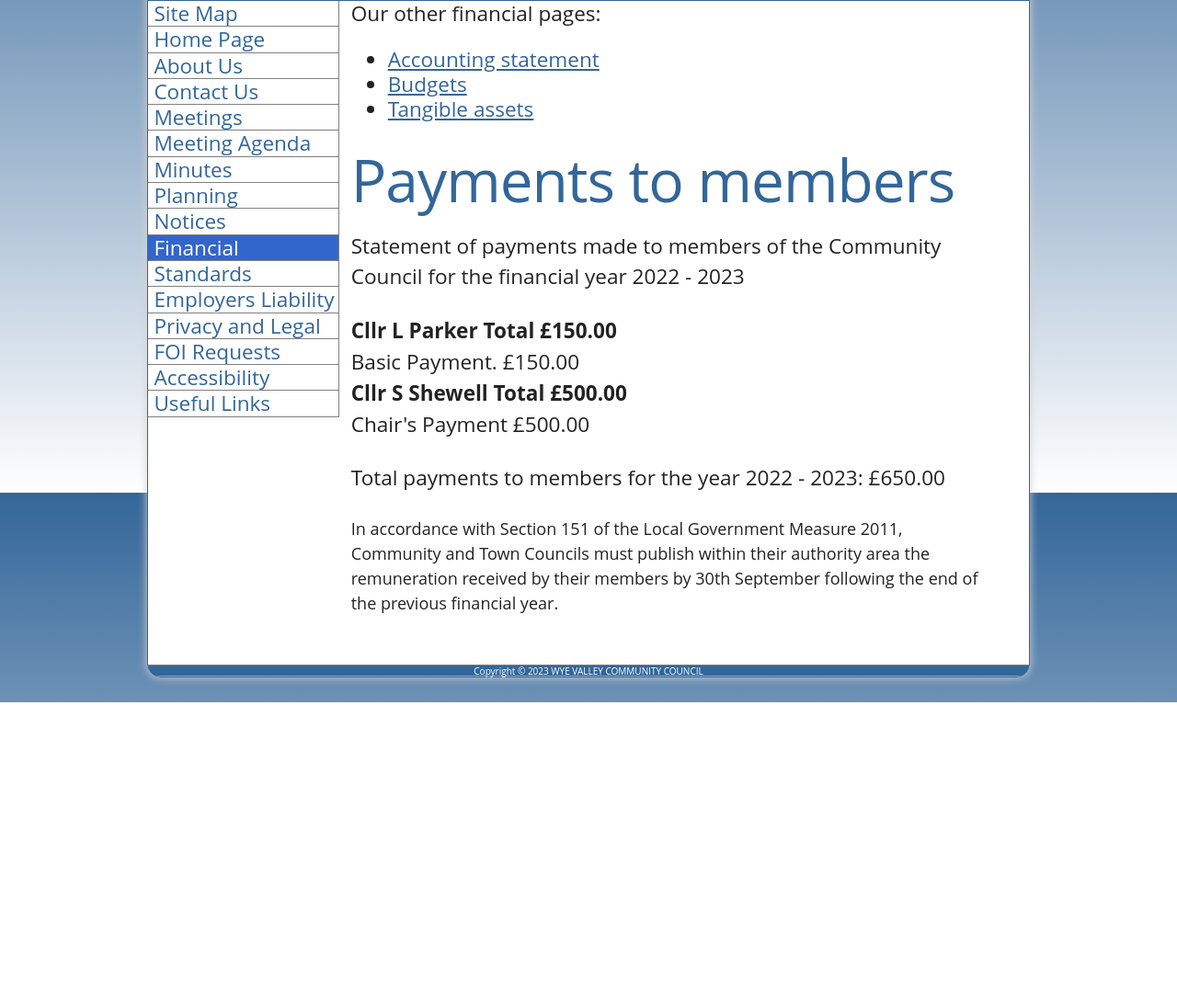
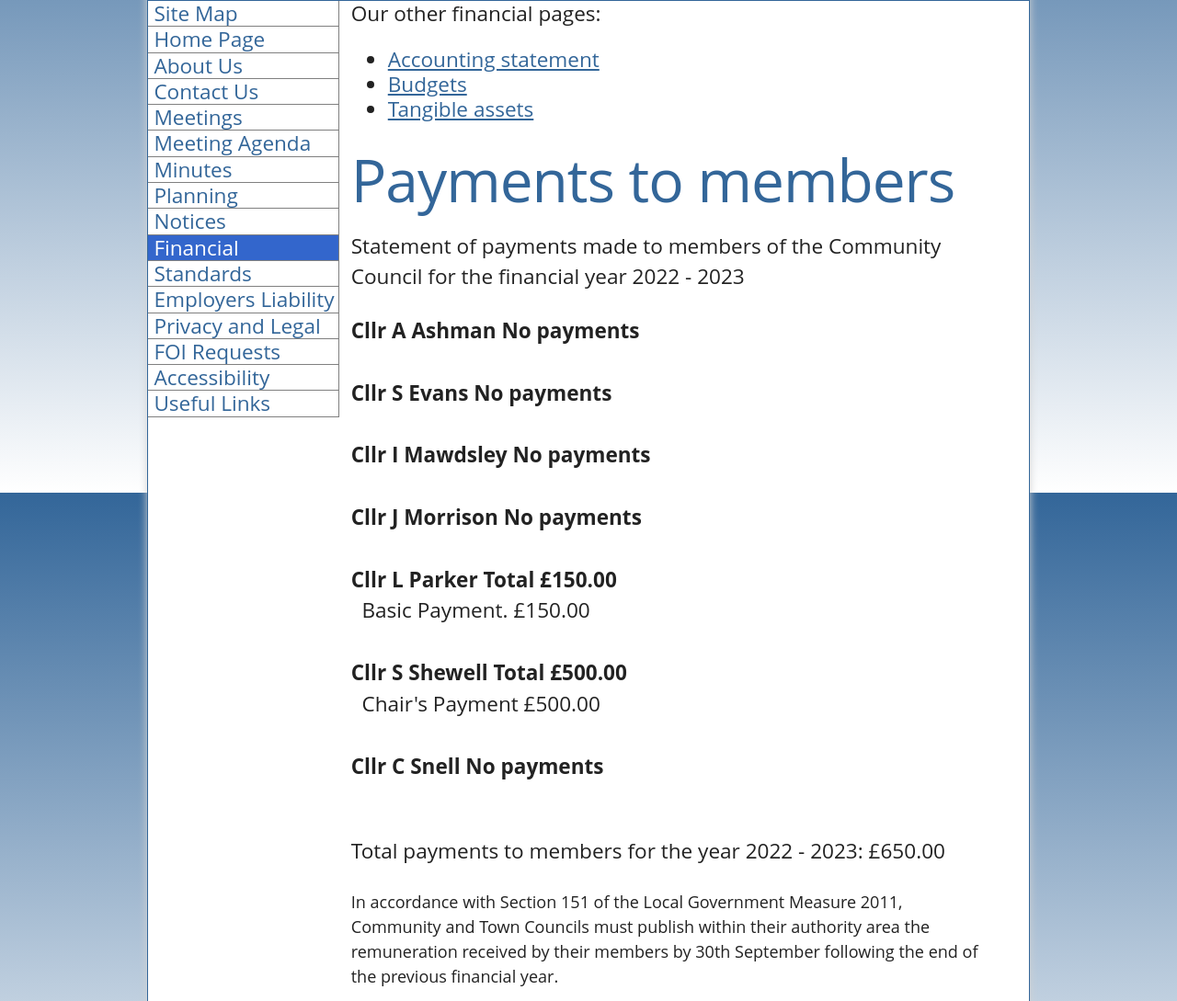
Before and after one commit to gitforsteve/wyevalleycc, a PHP site: page /paymenttomembers.php in a window 1280 px wide. Shown: the part 264-1353 px from the top of the page at 92% size. Before the commit the page ends 1028 px from the top, so only its background shows below. Run offline with PHP 8.4, Linux system fonts and the light colour scheme; data that the repository does not hold is empty.

Commit message:
Update payment display

```diff
--- a/css/wvcc.css
+++ b/css/wvcc.css
@@ -6,10 +6,6 @@
 @viewport {
   zoom: 1;
   width: extend-to-zoom;
-}
-@-ms-viewport {
-  width: extend-to-zoom;
-  zoom: 1;
 }
 @media screen and (max-width: 670px) {
   nav ul li {
@@ -43,6 +39,10 @@ h1 {
   color: #336699;
   font-weight: 500;
   font-size: 5vw;
+}
+
+hr {
+  padding: 0px;
 }
 
 html {
--- a/css/wvcc.scss
+++ b/css/wvcc.scss
@@ -45,6 +45,9 @@ h1{
 	color: $blue;
   font-weight: 500;
 	font-size: 5vw;
+}
+hr {
+	padding: 0px;
 }
 html{
 	//background: $grey;
--- a/paymenttomembers.php
+++ b/paymenttomembers.php
@@ -31,37 +31,40 @@ $year = "2022 - 2023";
 <?PHP
 //"Councillor","Basic Payment","Responsibility Payment","Chair's Payment","Vice Chair's Payment","Loss Allowance","Travel and Subsistence","Cost of Care","Attendance","Other","total"
   foreach($data as $cllr){
-    if(output($cllr->total) !== '0'){
+    if($cllr->total === '0'){
+      printf("<strong>%s No payments</strong><br />",$cllr->councillor);
+    }else{
       printf("<strong>%s Total %s</strong><br />",$cllr->councillor,output($cllr->total));
-      $total += floatval($cllr->total);
     }
+    $total += floatval($cllr->total);
     if(output($cllr->basic) !== '0'){
-      printf("Basic Payment. %s<br />",output($cllr->basic));
+      printf("&nbsp;&nbsp;Basic Payment. %s<br />",output($cllr->basic));
     }
     if(output($cllr->responsibility) !== '0'){
-      printf("Responsibility Payment %s<br />",output($cllr->responsibility));
+      printf("&nbsp;$nrsp;Responsibility Payment %s<br />",output($cllr->responsibility));
     }
     if(output($cllr->chair) !== '0'){
-      printf("Chair's Payment %s<br />",output($cllr->chair));
+      printf("&nbsp;&nbsp;Chair's Payment %s<br />",output($cllr->chair));
     }
     if(output($cllr->vice) !== '0'){
-      printf("Vice Chair's Payment %s<br />",output($cllr->loss));
+      printf("&nbsp;&nbsp;Vice Chair's Payment %s<br />",output($cllr->loss));
     }
     if(output($cllr->loss) !== '0'){
-      printf("Loss Allowance %s<br />",output($cllr->expenses));
+      printf("&nbsp;&nbsp;Loss Allowance %s<br />",output($cllr->expenses));
     }
     if(output($cllr->expenses) !== '0'){
-      printf("Travel and Subsistence Expenses %s<br />",output($cllr->expenses));
+      printf("&nbsp;&nbsp;Travel and Subsistence Expenses %s<br />",output($cllr->expenses));
     }
     if(output($cllr->care) !== '0'){
-      printf("Contribution to Cost of Care %s<br />",output($cllr->care));
+      printf("&nbsp;&nbsp;Contribution to Cost of Care %s<br />",output($cllr->care));
     }
     if(output($cllr->attendance) !== '0'){
-      printf("Attendance Allowance %s<br />",output($cllr->expenses));
+      printf("&nbsp;&nbsp;Attendance Allowance %s<br />",output($cllr->expenses));
     }
     if(output($cllr->other) !== '0'){
-      printf("Other %s<br />",output($cllr->other));
+      printf("&nbsp;&nbsp;Other %s<br />",output($cllr->other));
     }
+    print("<br />");
   }
   printf("</p><p>Total payments to members for the year %s: &pound;%s</p>",$year,number_format($total,2,'.',','));
   ?>
```
Also changed, not shown: 1 other file.
